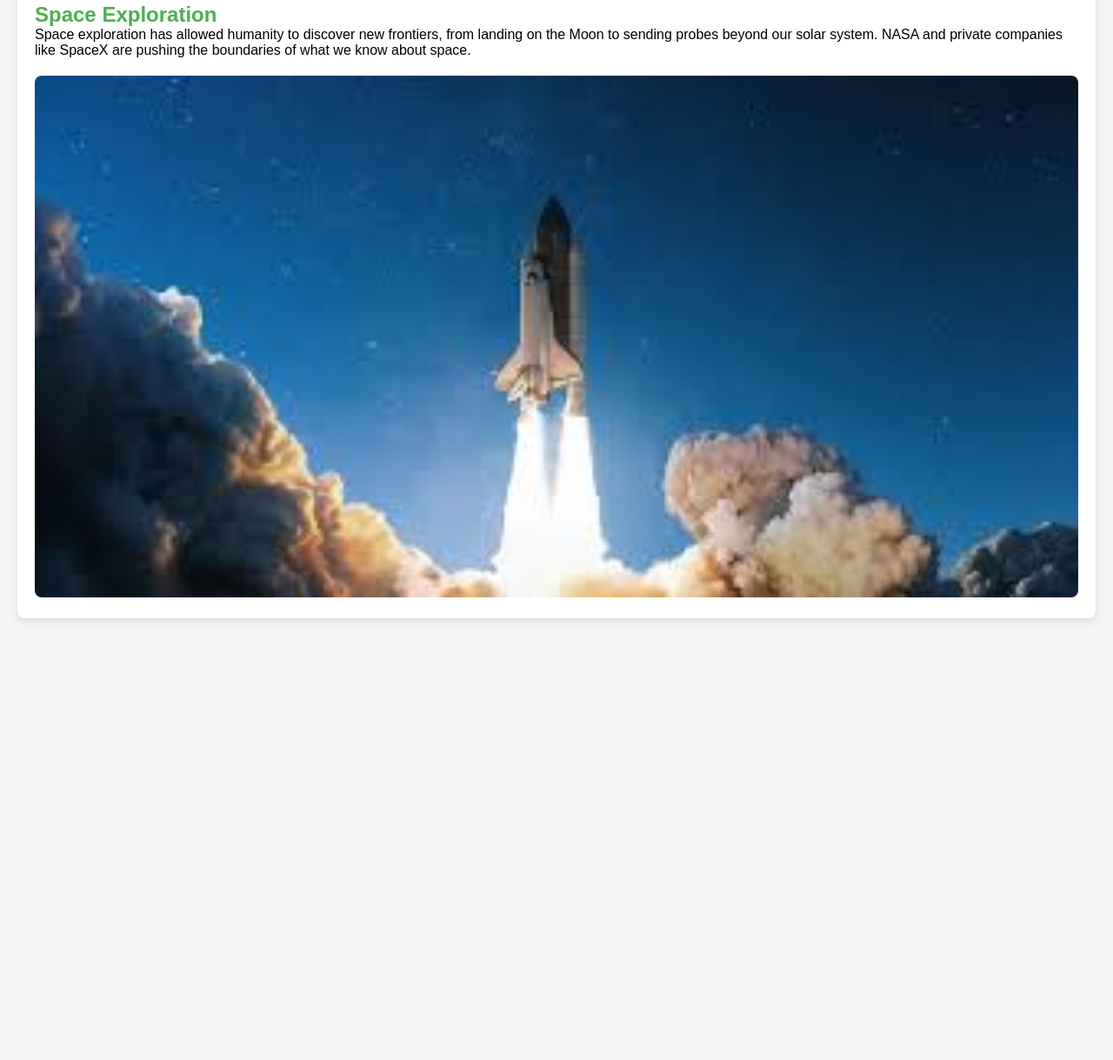
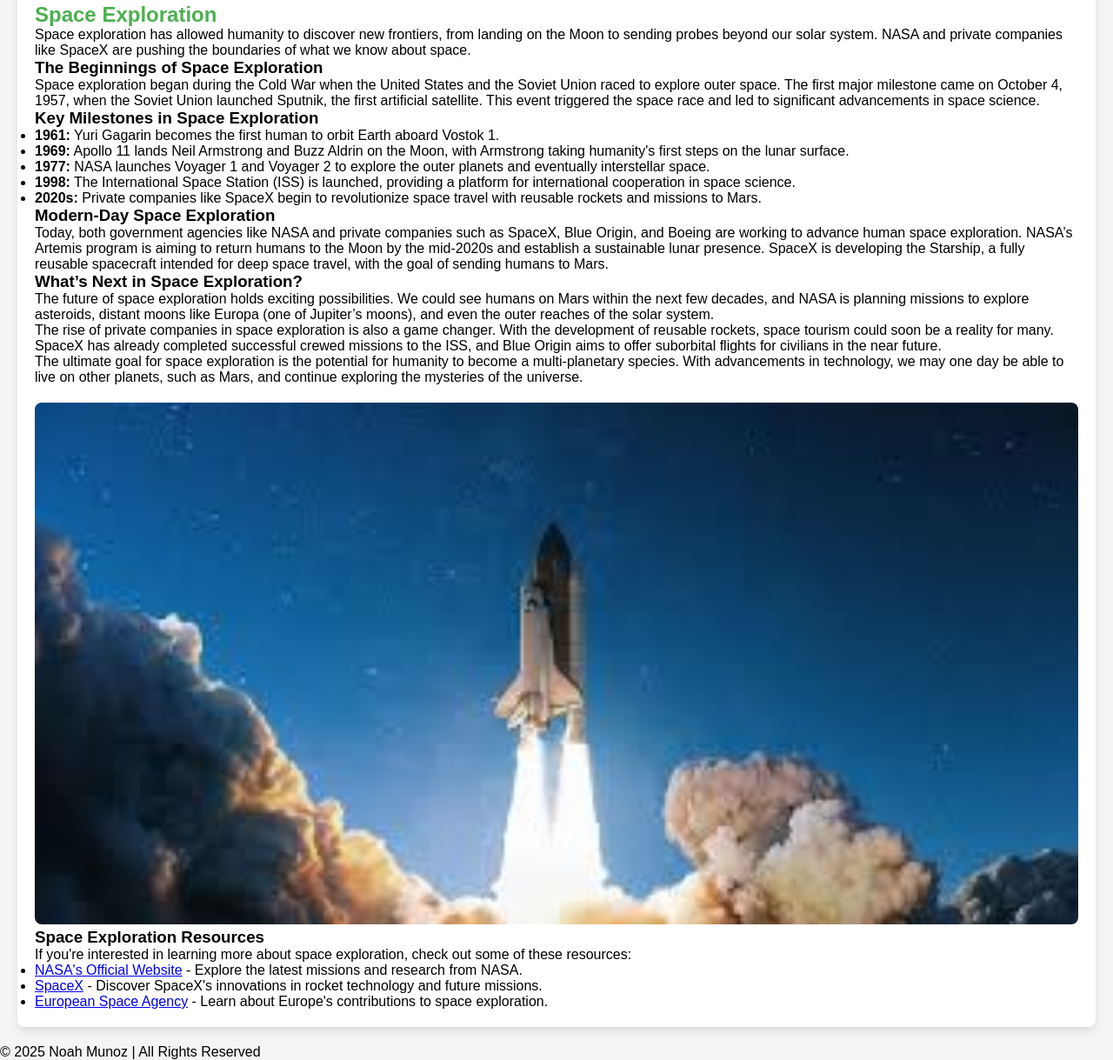
Before and after one commit to MrMan2345/NoahMunoz, a plain HTML site: page space.html in a window 1280 px wide. Shown: the part 78-1297 px from the top of the page at 87% size. Before the commit the page ends 809 px from the top, so only its background shows below. Drawn offline with Linux system fonts and the light colour scheme.

Commit message:
Update space.html

```diff
--- a/space.html
+++ b/space.html
@@ -23,8 +23,46 @@
     <section id="space">
         <h2>Space Exploration</h2>
         <p>Space exploration has allowed humanity to discover new frontiers, from landing on the Moon to sending probes beyond our solar system. NASA and private companies like SpaceX are pushing the boundaries of what we know about space.</p>
-        <img src="images/space-image.jpg" alt="Space Exploration" width="100%">
+
+        <h3>The Beginnings of Space Exploration</h3>
+        <p>Space exploration began during the Cold War when the United States and the Soviet Union raced to explore outer space. The first major milestone came on October 4, 1957, when the Soviet Union launched Sputnik, the first artificial satellite. This event triggered the space race and led to significant advancements in space science.</p>
+
+        <h3>Key Milestones in Space Exploration</h3>
+        <ul>
+            <li><strong>1961:</strong> Yuri Gagarin becomes the first human to orbit Earth aboard Vostok 1.</li>
+            <li><strong>1969:</strong> Apollo 11 lands Neil Armstrong and Buzz Aldrin on the Moon, with Armstrong taking humanity's first steps on the lunar surface.</li>
+            <li><strong>1977:</strong> NASA launches Voyager 1 and Voyager 2 to explore the outer planets and eventually interstellar space.</li>
+            <li><strong>1998:</strong> The International Space Station (ISS) is launched, providing a platform for international cooperation in space science.</li>
+            <li><strong>2020s:</strong> Private companies like SpaceX begin to revolutionize space travel with reusable rockets and missions to Mars.</li>
+        </ul>
+
+        <h3>Modern-Day Space Exploration</h3>
+        <p>Today, both government agencies like NASA and private companies such as SpaceX, Blue Origin, and Boeing are working to advance human space exploration. NASA’s Artemis program is aiming to return humans to the Moon by the mid-2020s and establish a sustainable lunar presence. SpaceX is developing the Starship, a fully reusable spacecraft intended for deep space travel, with the goal of sending humans to Mars.</p>
+
+        <h3>What’s Next in Space Exploration?</h3>
+        <p>The future of space exploration holds exciting possibilities. We could see humans on Mars within the next few decades, and NASA is planning missions to explore asteroids, distant moons like Europa (one of Jupiter’s moons), and even the outer reaches of the solar system.</p>
+
+        <p>The rise of private companies in space exploration is also a game changer. With the development of reusable rockets, space tourism could soon be a reality for many. SpaceX has already completed successful crewed missions to the ISS, and Blue Origin aims to offer suborbital flights for civilians in the near future.</p>
+
+        <p>The ultimate goal for space exploration is the potential for humanity to become a multi-planetary species. With advancements in technology, we may one day be able to live on other planets, such as Mars, and continue exploring the mysteries of the universe.</p>
+
+        <!-- Image -->
+        <img src="images/space-image.jpg" alt="Space Exploration" width="100%" class="space-image">
+
+        <h3>Space Exploration Resources</h3>
+        <p>If you're interested in learning more about space exploration, check out some of these resources:</p>
+        <ul>
+            <li><a href="https://www.nasa.gov/" target="_blank">NASA's Official Website</a> - Explore the latest missions and research from NASA.</li>
+            <li><a href="https://www.spacex.com/" target="_blank">SpaceX</a> - Discover SpaceX's innovations in rocket technology and future missions.</li>
+            <li><a href="https://www.esa.int/" target="_blank">European Space Agency</a> - Learn about Europe's contributions to space exploration.</li>
+        </ul>
+
     </section>
+
+    <!-- Footer Section -->
+    <footer>
+        <p>&copy; 2025 Noah Munoz | All Rights Reserved</p>
+    </footer>
 
 </body>
 </html>
```
